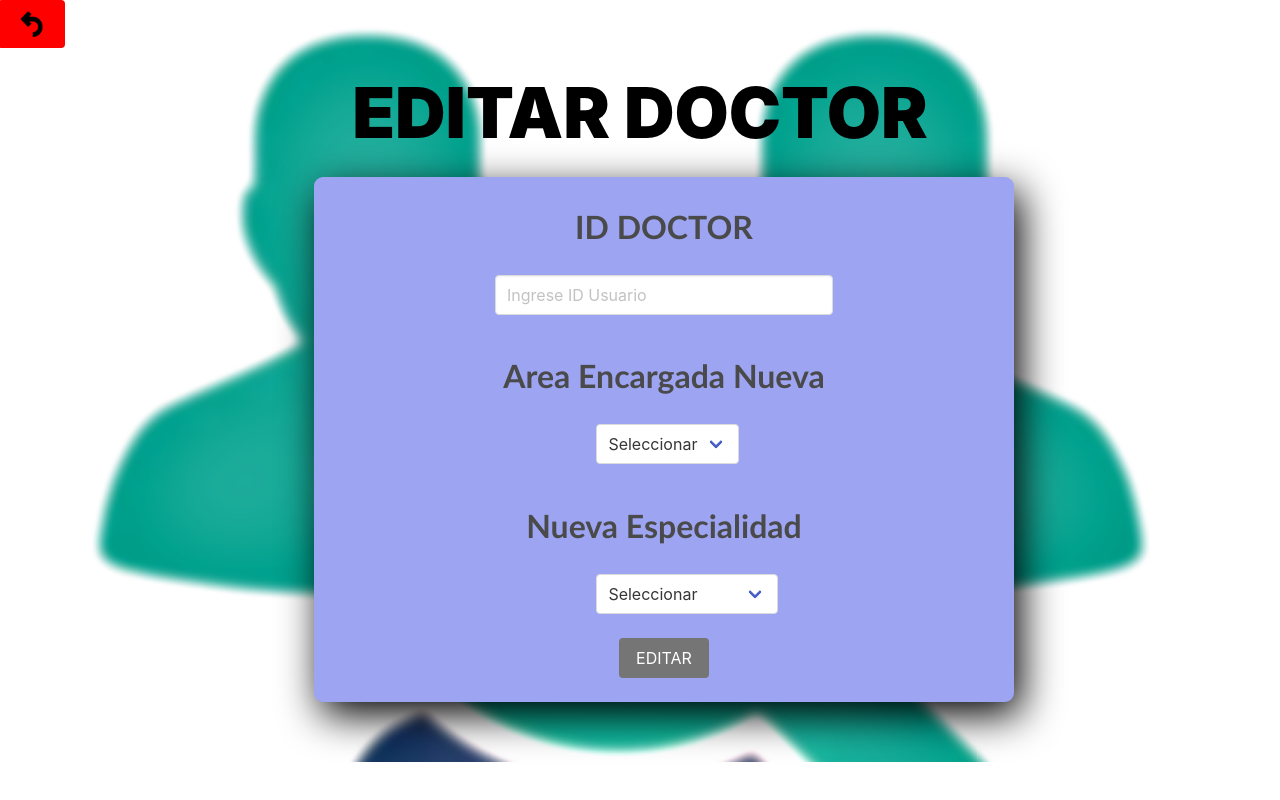
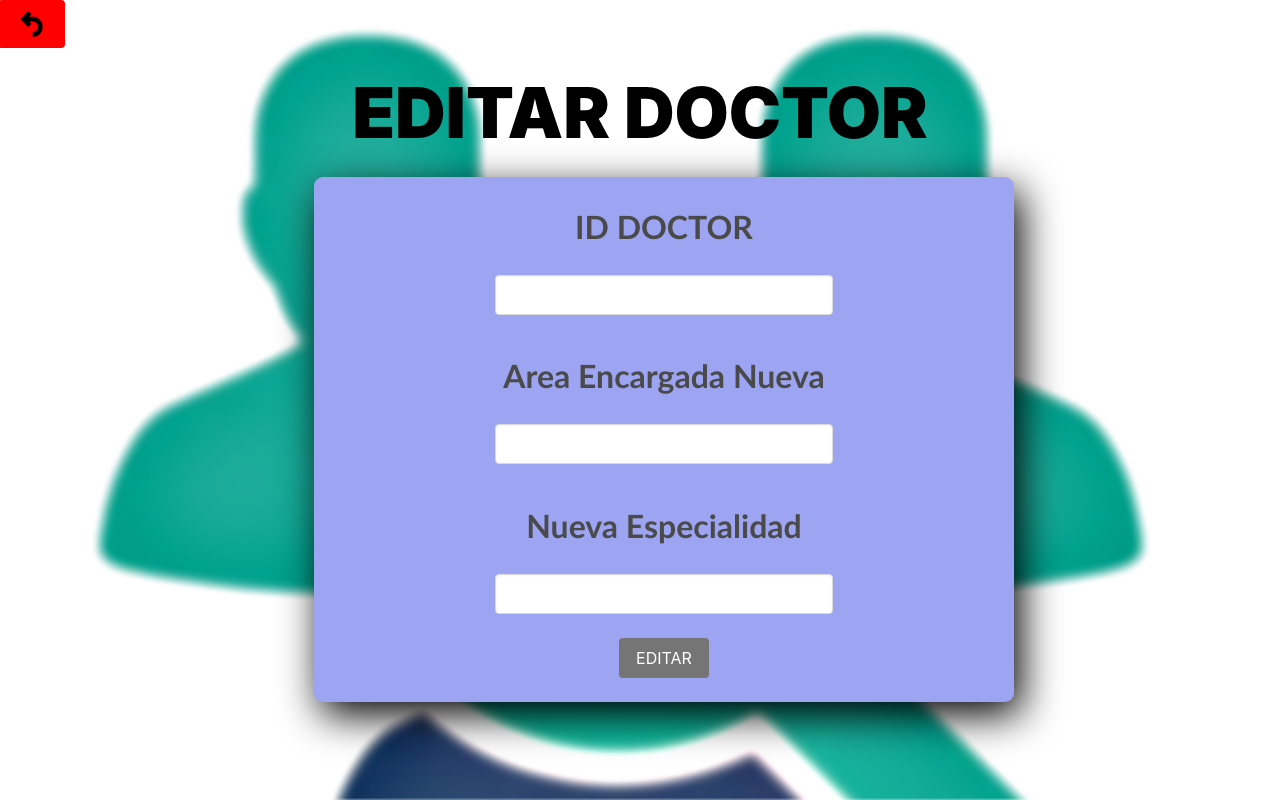
Before and after one commit to LuisEdua/SoftSalud, an Electron app: page HTML/editarDoctor.html in a window 1280 px wide. Drawn offline with Linux system fonts and the light colour scheme; no server answers.

Commit message:
Update editarDoctor.html

```diff
--- a/HTML/editarDoctor.html
+++ b/HTML/editarDoctor.html
@@ -1,5 +1,6 @@
-<!DOCTYPE html>
+<html>
 <head>
+    <meta charset="utf-8">
     <link rel="stylesheet" href="../bulma/css/bulma.css">
     <link rel="stylesheet" href="../CSS/editarDoctor.css">
     <script src="../JS/editarDoctor.js"></script>
@@ -25,37 +26,19 @@
             <h1> ID DOCTOR </h1>
             <br>
             <div id="div_id">
-                <input class="input" type="text" placeholder="Ingrese ID Usuario" id="input_ID">
+                <input class="input" type="text" id="input_ID">
             </div>
             <br>
             <h1> Area Encargada Nueva </h1>
             <br>
-            <div id="div_AreaEncargada">
-                <div class="select">
-                    <select id="area">
-                        <option disabled selected >Seleccionar</option>
-                        <option value="AREA 1">AREA 1</option>
-                        <option value="AREA 2">AREA 2</option>
-                        <option value="AREA 3">AREA 3</option>
-                        <option value="AREA 4">AREA 4</option>
-                        <option value="AREA 5">AREA 5</option>
-                    </select>
-                </div>
+            <div id="div_id">
+                <input class="input" type="text" id="area">
             </div>
             <br>
             <h1> Nueva Especialidad </h1>
             <br>
-            <div id="div_Especialidad">
-                <div class="select">
-                    <select id="especialidad">
-                        <option disabled selected >Seleccionar</option>
-                        <option value="ESPECIALIDAD 1">ESPECIALIDAD 1</option>
-                        <option value="ESPECIALIDAD 2">ESPECIALIDAD 2</option>
-                        <option value="ESPECIALIDAD 3">ESPECIALIDAD 3</option>
-                        <option value="ESPECIALIDAD 4">ESPECIALIDAD 4</option>
-                        <option value="ESPECIALIDAD 5">ESPECIALIDAD 5</option>
-                    </select>
-                </div>
+            <div id="div_id">
+                <input class="input" type="text" id="especialidad">
             </div>
             <br>
             <div id="div_buttom">
```
